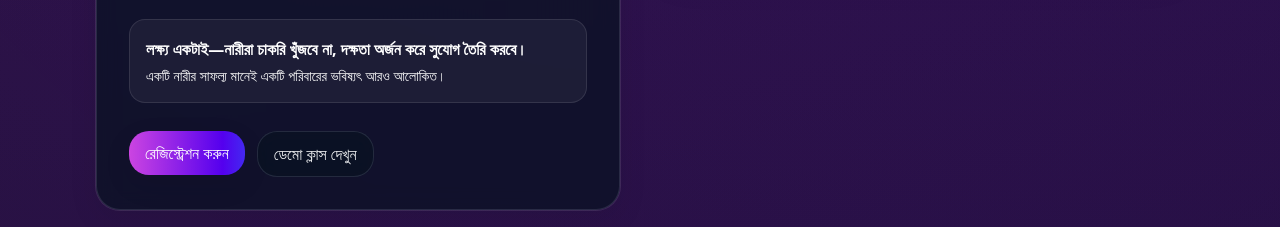
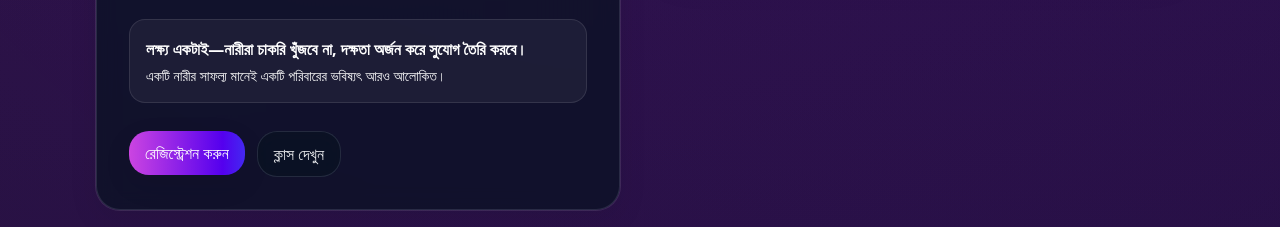
Before and after one commit to rajib3777/lms, a React (Vite) app: page / in a window 1280 px wide. Shown: the part 4400-4627 px from the top of the page. Built offline with nearby package versions, Linux system fonts and the light colour scheme.

Commit message:
Update Home.tsx

```diff
--- a/src/pages/Home.tsx
+++ b/src/pages/Home.tsx
@@ -463,7 +463,7 @@ export default function Home(){
                   </a>
                   <a href="#demo" className="w-full sm:w-auto">
                     <AnimatedButton variant="ghost" className="w-full sm:w-auto">
-                      ডেমো ক্লাস দেখুন
+                      ক্লাস দেখুন
                     </AnimatedButton>
                   </a>
                 </div>
```
